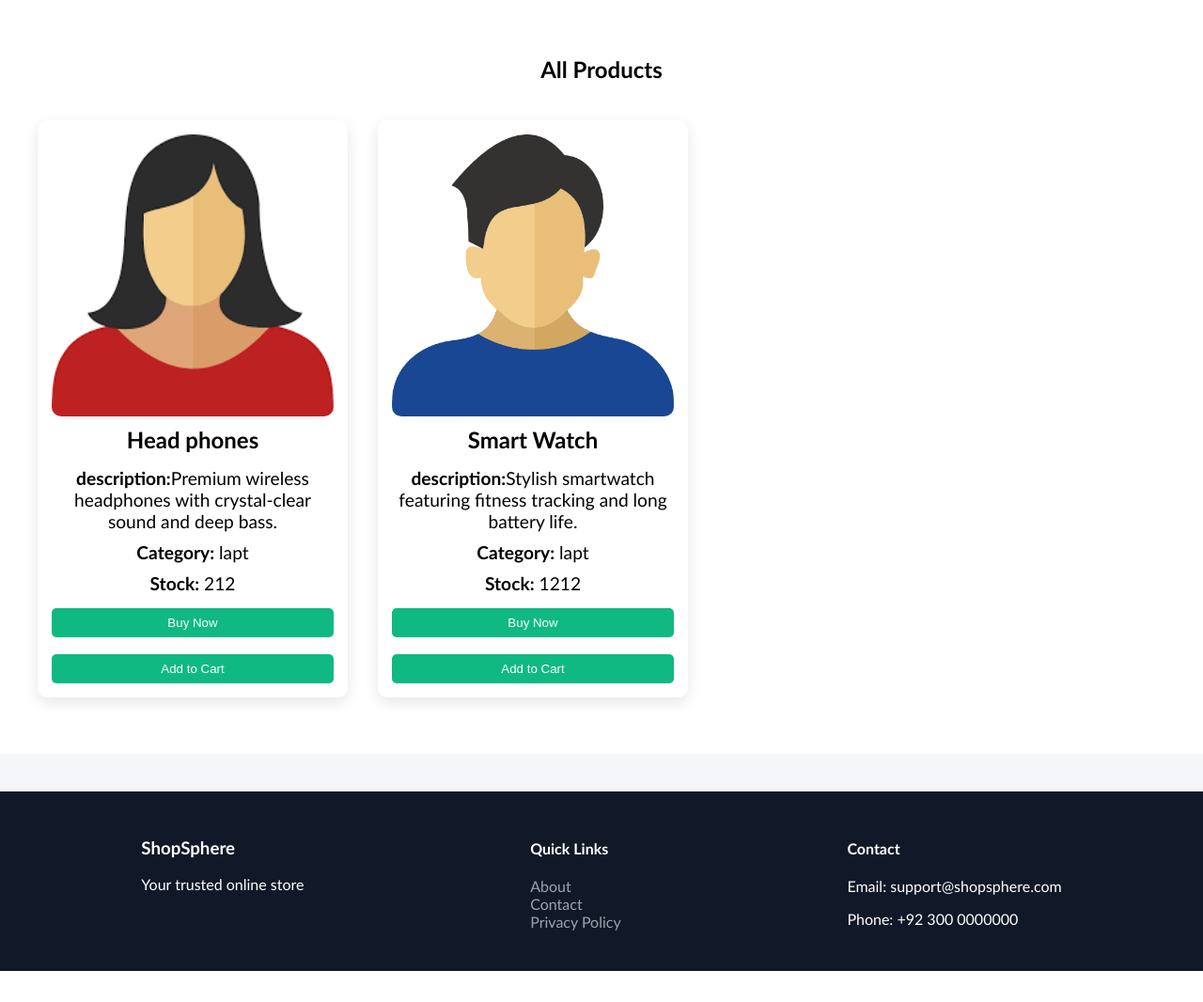
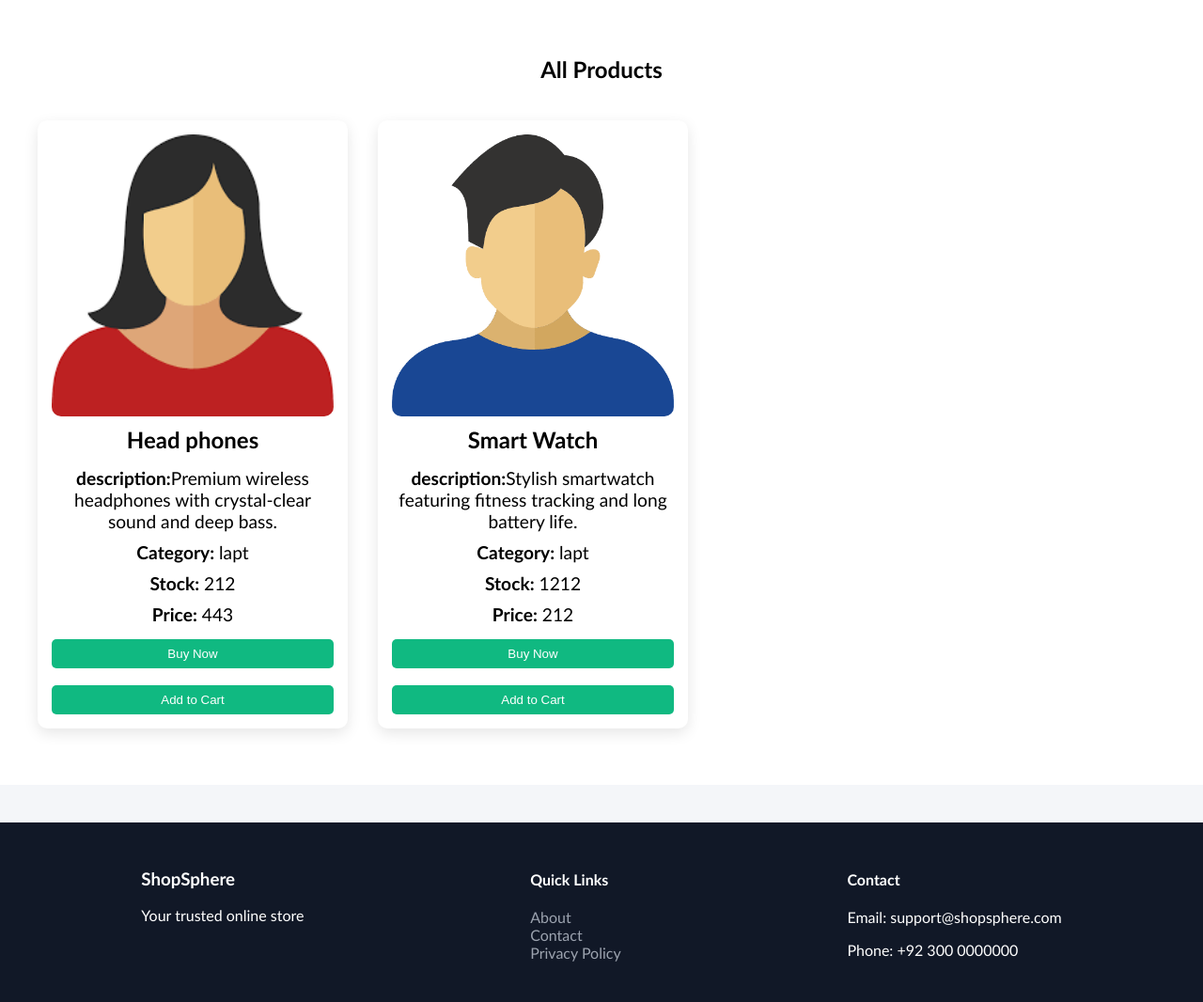
Before and after one commit to ABUBAKAR-008/Shopsphere, a Django app: page /products/ in a window 1280 px wide. Shown: the part 62-1128 px from the top of the page at 94% size. Before the commit the page ends 1095 px from the top, so only its background shows below. Run offline with Django 5.2, Linux system fonts and the light colour scheme; data comes from the database, SQL or seed files in the repository; both versions use the stored data as it was after the commit; parts of the project's set-up code (start-up, migrations or seed data) failed here and were passed over.

Commit message:
product price model added

```diff
--- a/shopsphere/products/models.py
+++ b/shopsphere/products/models.py
@@ -13,6 +13,7 @@ class product(models.Model):
       description = models.TextField(max_length=300)
       catagory = models.CharField(choices=catagory_choices)
       stock = models.IntegerField()
+      prices = models.IntegerField(default=0)
 
 
       def __str__(self):
--- a/shopsphere/products/templates/products.html
+++ b/shopsphere/products/templates/products.html
@@ -20,8 +20,12 @@
             {% endif %}
             <h3>{{ product.name }}</h3>
             <p><strong>description:</strong>{{ product.description }}</p>
-            <p><strong>Category:</strong> {{ product.catagory }}</p>
-            <p><strong>Stock:</strong> {{ product.stock }}</p>
+            <div>
+                <p><strong>Category:</strong> {{ product.catagory }}</p>
+                <p><strong>Stock:</strong> {{ product.stock }}</p>
+                <p><strong>Price:</strong> {{ product.prices }}</p>
+            </div>
+
             <div class="buttons">
                   <button>Buy Now</button>
                   <button>Add to Cart</button>
```
Also changed, not shown: shopsphere/db.sqlite3, shopsphere/media/photos/images_QU6intl.png (added), shopsphere/media/photos/images_SLLjFSW.png (added), shopsphere/media/photos/man-user-color-icon_1MkFayd.webp (added), shopsphere/media/photos/man-user-color-icon_bQTRjtk.webp (added), shopsphere/products/migrations/0003_product_prices.py (added).
